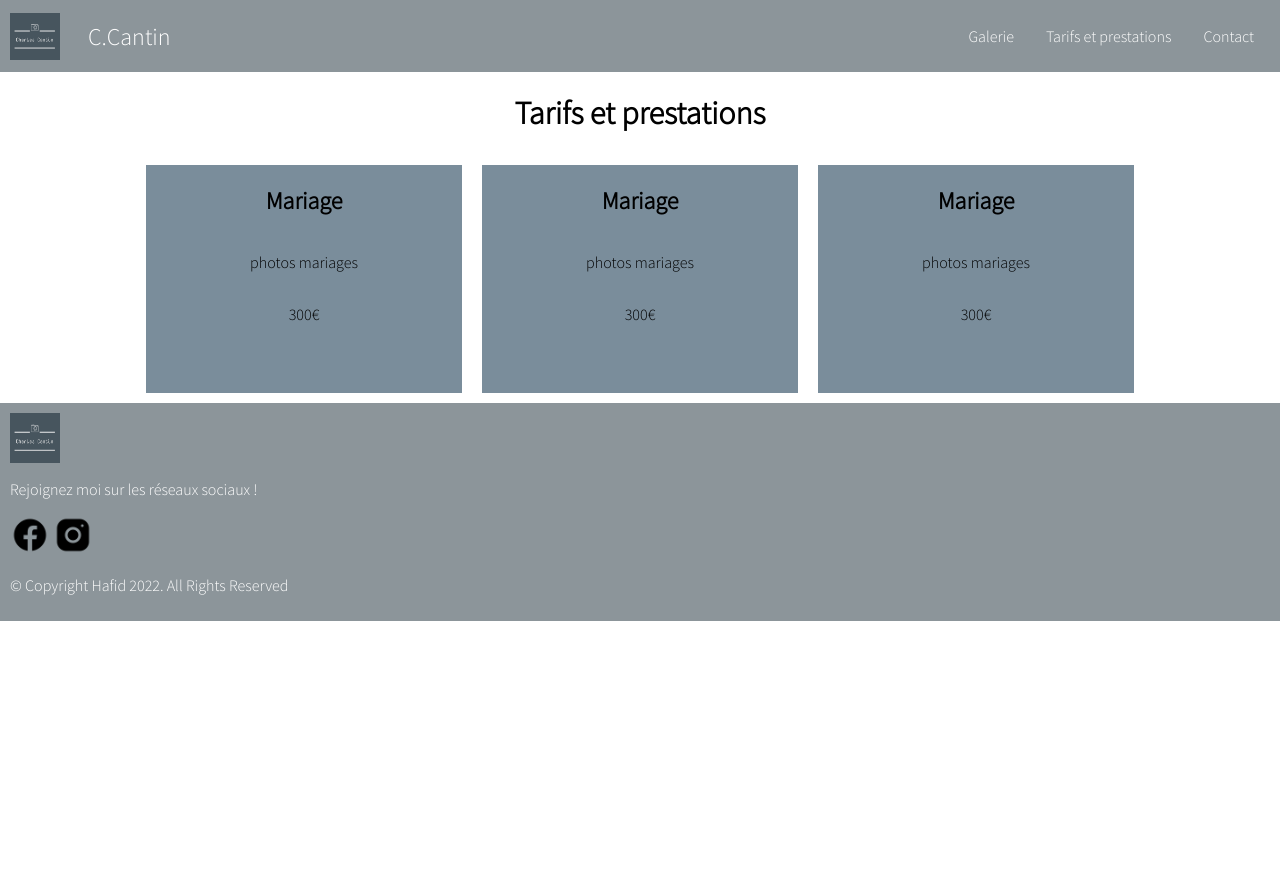
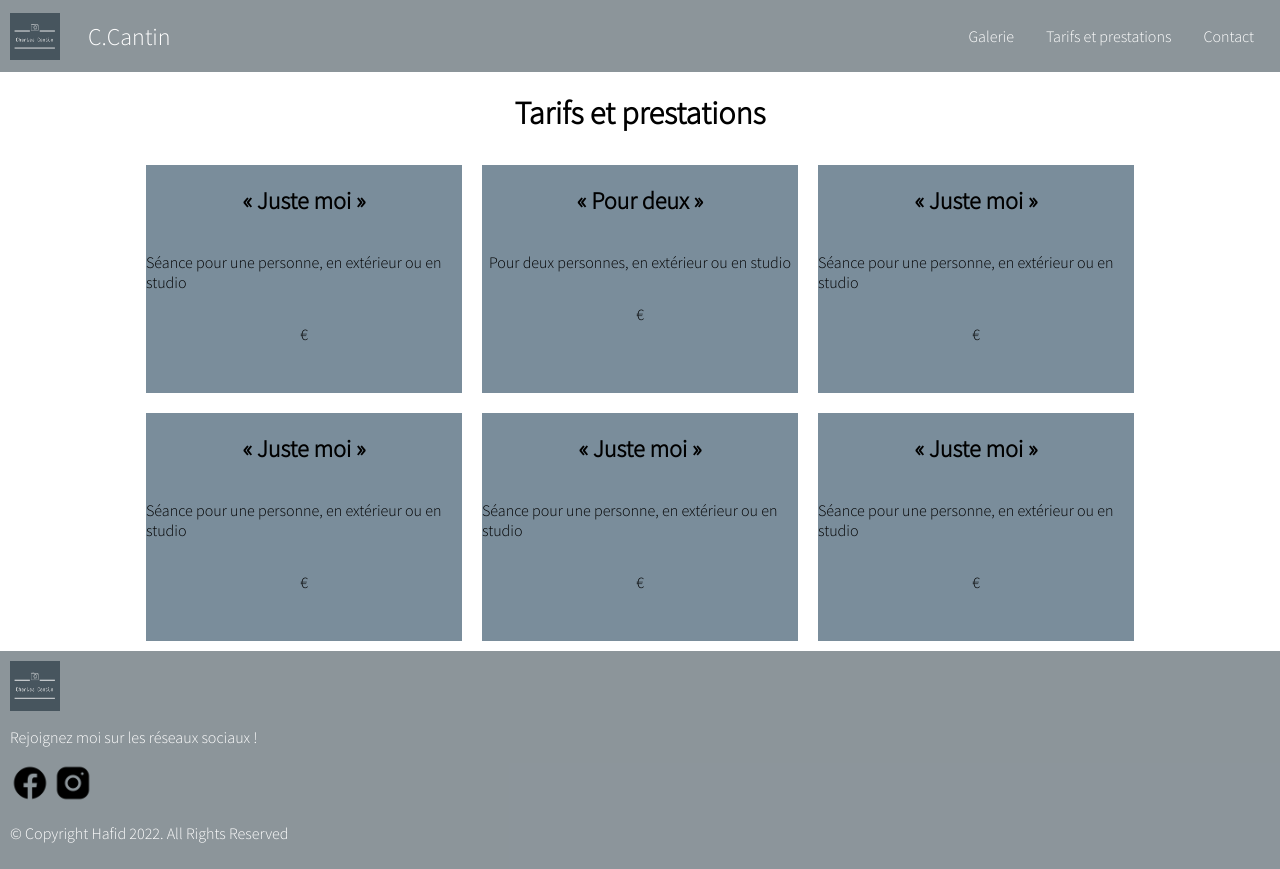
Before and after one commit to Mangemort60/Charles-CANTIN, an Eleventy site: page src/tarifsEtPrestations.html in a window 1280 px wide. Before the commit the page ends 800 px from the top, so only its background shows below. Built offline with nearby package versions, Linux system fonts and the light colour scheme; Eleventy itself is replaced by a stand-in of ours; files that its build step writes are made by us from their sources.

Commit message:
edit forestry content

```diff
--- a/src/tarifsEtPrestations.html
+++ b/src/tarifsEtPrestations.html
@@ -1,9 +1,6 @@
 ---
 title: Tarifs
 layout: base.njk
-prestation: Mariage
-description_prestation: photos mariages
-prix: 300
 nom_de_la_prestation:
   couple: "« Pour deux »"
   famille: "« Famille » "
@@ -40,18 +37,34 @@ prix_de_la_prestation:
 </div>
 <div class="serviceContents">
         <div class="service">
-                    <h2>{{prestation}}</h2>
-                    <p>{{description_prestation}}</p>
-                    <p><span>{{prix}}</span>€</p>
+                    <h2>{{nom_de_la_prestation.seul}}</h2>
+                    <p>{{description_de_la_prestation.seul}}</p>
+                    <p><span>{{prix.seul}}</span>€</p>
         </div>
         <div class="service">
-                    <h2>{{prestation}}</h2>
-                    <p>{{description_prestation}}</p>
-                    <p><span>{{prix}}</span>€</p>
+                    <h2>{{nom_de_la_prestation.couple}}</h2>
+                    <p>{{description_de_la_prestation.couple}}</p>
+                    <p><span>{{prix.couple}}</span>€</p>
         </div>
         <div class="service">
-                    <h2>{{prestation}}</h2>
-                    <p>{{description_prestation}}</p>
-                    <p><span>{{prix}}</span>€</p>
+                    <h2>{{nom_de_la_prestation.seul}}</h2>
+                    <p>{{description_de_la_prestation.seul}}</p>
+                    <p><span>{{prix.seul}}</span>€</p>
         </div>
+        <div class="service">
+                    <h2>{{nom_de_la_prestation.seul}}</h2>
+                    <p>{{description_de_la_prestation.seul}}</p>
+                    <p><span>{{prix.seul}}</span>€</p>
+        </div>
+        <div class="service">
+                    <h2>{{nom_de_la_prestation.seul}}</h2>
+                    <p>{{description_de_la_prestation.seul}}</p>
+                    <p><span>{{prix.seul}}</span>€</p>
+        </div>
+        <div class="service">
+                    <h2>{{nom_de_la_prestation.seul}}</h2>
+                    <p>{{description_de_la_prestation.seul}}</p>
+                    <p><span>{{prix.seul}}</span>€</p>
+        </div>
+
 </div>
```
Also changed, not shown: public/tarifsEtPrestations/index.html (+25 -9 lines).
